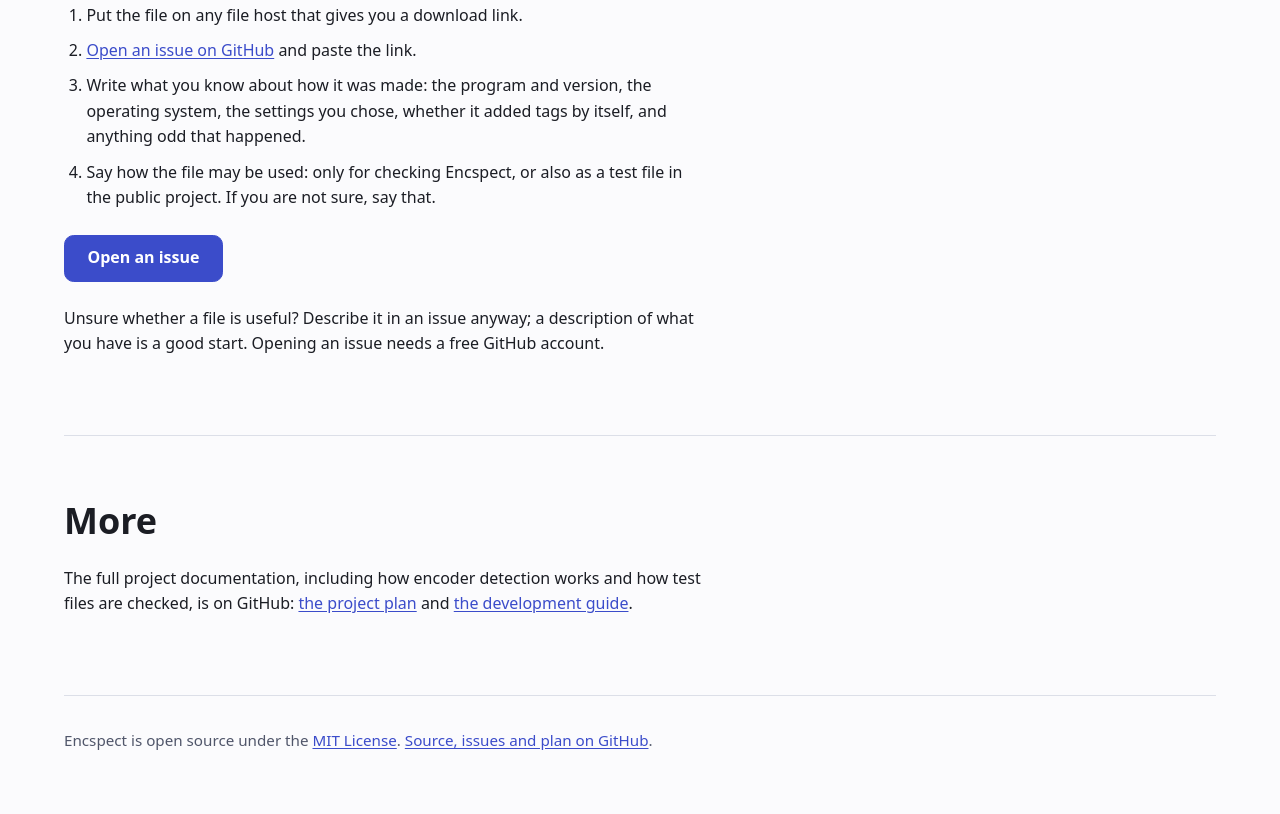
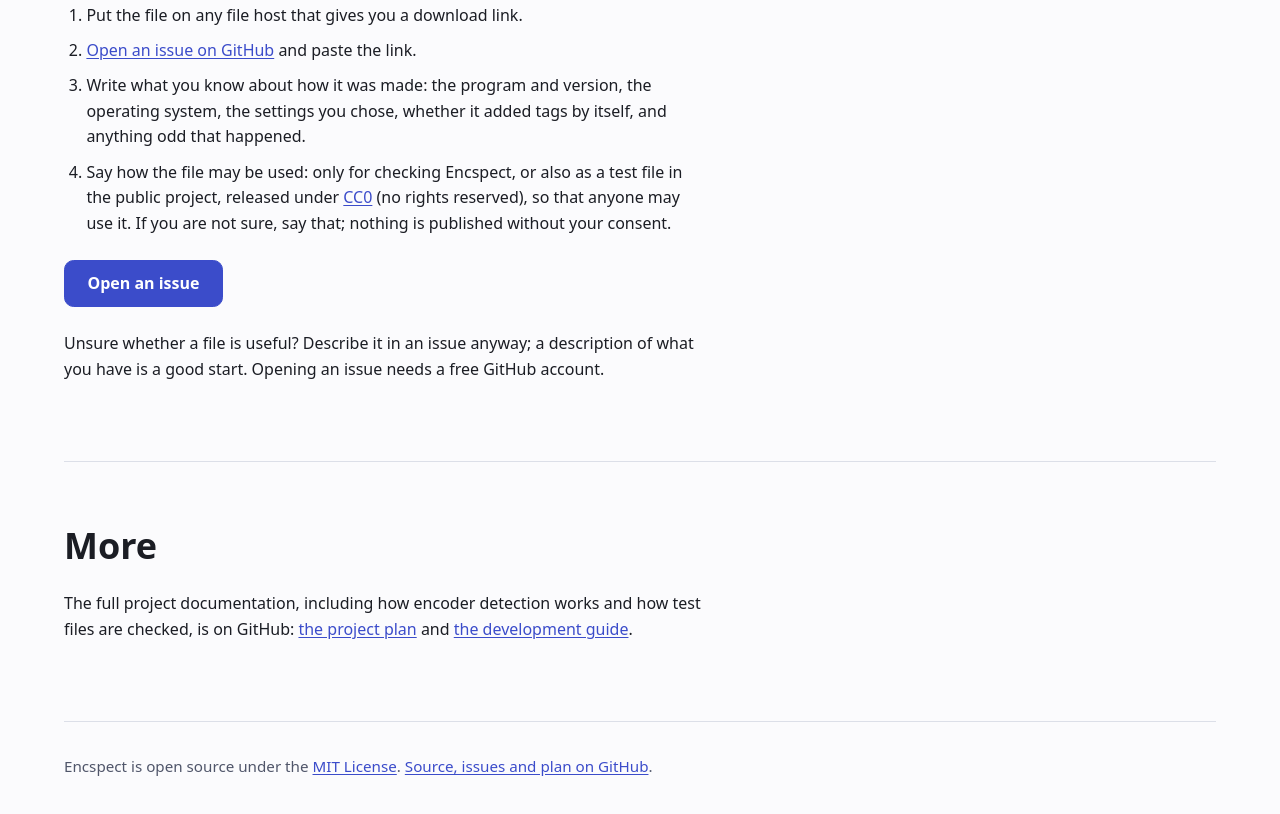
Before and after one commit to smares/encspect-website, a plain HTML site: page site/samples.html in a window 1280 px wide. Shown: the part 2476-3290 px from the top of the page. Drawn offline with Linux system fonts and the light colour scheme.

Commit message:
Samples page: public test files are released under CC0
Co-Authored-By: Claude Opus 5.5 <noreply@anthropic.com>
Claude-Session: https://claude.ai/code/session_01NFnoiwUtAzMrjCXYBDYH3c

```diff
--- a/site/samples.html
+++ b/site/samples.html
@@ -96,7 +96,7 @@
         <li>Put the file on any file host that gives you a download link.</li>
         <li><a href="https://github.com/smares/encspect/issues">Open an issue on GitHub</a> and paste the link.</li>
         <li>Write what you know about how it was made: the program and version, the operating system, the settings you chose, whether it added tags by itself, and anything odd that happened.</li>
-        <li>Say how the file may be used: only for checking Encspect, or also as a test file in the public project. If you are not sure, say that.</li>
+        <li>Say how the file may be used: only for checking Encspect, or also as a test file in the public project, released under <a href="https://creativecommons.org/publicdomain/zero/1.0/">CC0</a> (no rights reserved), so that anyone may use it. If you are not sure, say that; nothing is published without your consent.</li>
       </ol>
       <p class="actions-left"><a class="button primary" href="https://github.com/smares/encspect/issues">Open an issue</a></p>
       <p>Unsure whether a file is useful? Describe it in an issue anyway; a description of what you have is a good start. Opening an issue needs a free GitHub account.</p>
```
